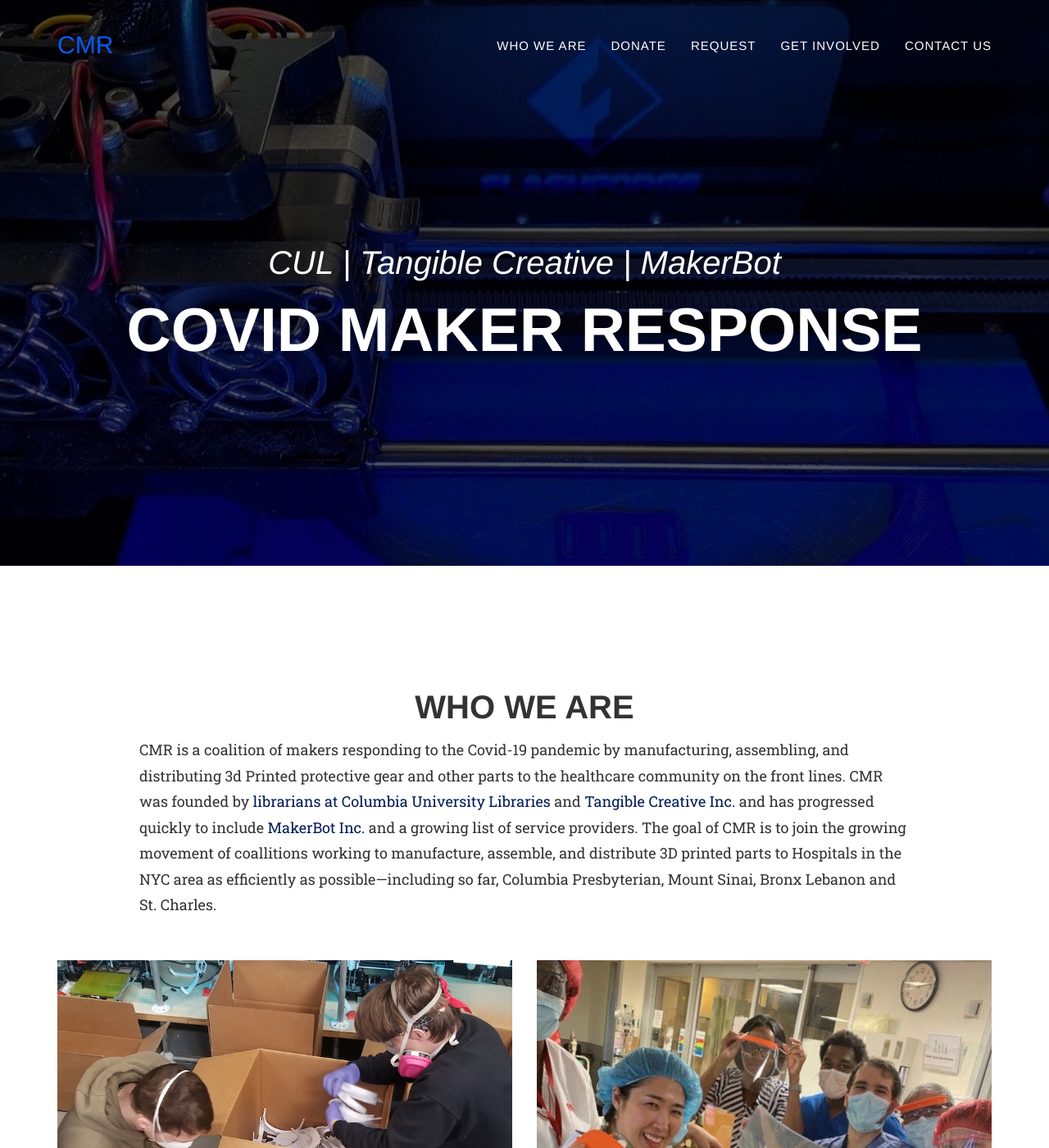
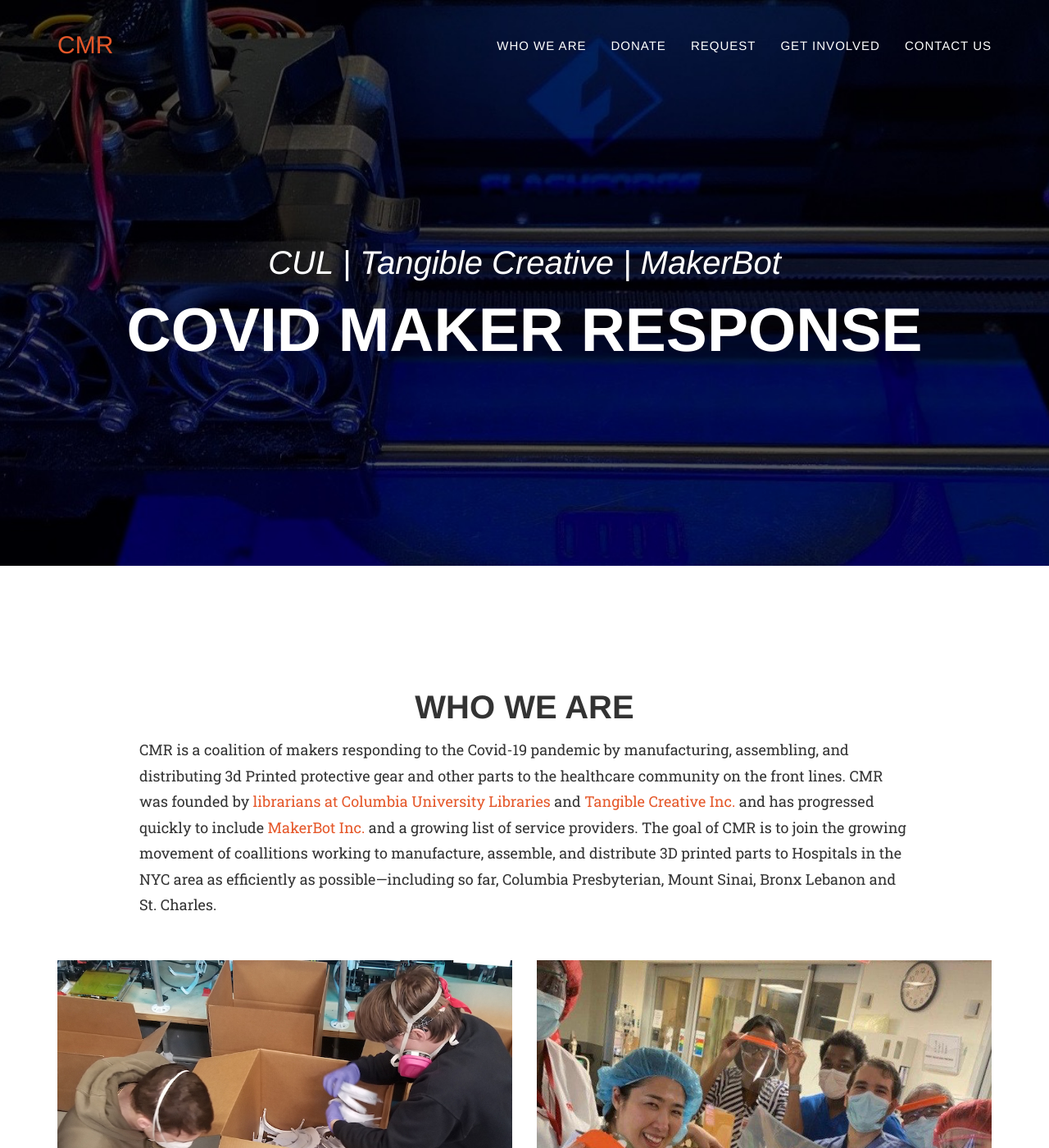
Before and after one commit to covidmakerresponse/covidmakerresponse, a Jekyll site: the page built from index.html, in a window 1280 px wide and 1400 px high. Shown: the whole window at 82% size. Built offline with Jekyll 4.4.1, drawn with Linux system fonts in a browser that asks for light colours; some web fonts are replaced.

Commit message:
add highlight color orange

```diff
--- a/_data/template.yml
+++ b/_data/template.yml
@@ -1,7 +1,7 @@
 # Color settings (hex-codes without the leading hash-tag)
 color:
   primary: 003399
-  secondary: 011B56
+  secondary: E55729
   secondary-dark: 333
   muted: 777
 
--- a/_includes/contact.html
+++ b/_includes/contact.html
@@ -3,7 +3,7 @@
             <div class="row">
                 <div class="col-lg-12 text-center">
                     <h2 class="section-heading">Contact Us</h2>
-                    <p class="section-subheading text-muted" style="color: white; font-size: 2rem;">To get in touch, please send us an email at <a style="color:#87CEEB" href="mailto:info@tangiblecreative.com?cc=agil@columbia.edu?subject=From%20CMR%20Website%20">info@tangiblecreative.com</a>.</p>
+                    <p class="section-subheading text-muted" style="color: white; font-size: 2rem;">To get in touch, please send us an email at <a style="color:#E55729" href="mailto:info@tangiblecreative.com?cc=agil@columbia.edu?subject=From%20CMR%20Website%20">info@tangiblecreative.com</a>.</p>
                 </div>
 <!--             </div>
             <div class="row">
--- a/_includes/header.html
+++ b/_includes/header.html
@@ -9,7 +9,7 @@
                     <span class="icon-bar"></span>
                     <span class="icon-bar"></span>
                 </button>
-                <a class="navbar-brand page-scroll" href="#page-top">{{site.title}}</a>
+                <a class="navbar-brand page-scroll" href="#page-top" style="color: #E55729">{{site.title}}</a>
             </div>
 
             <!-- Collect the nav links, forms, and other content for toggling -->
```
